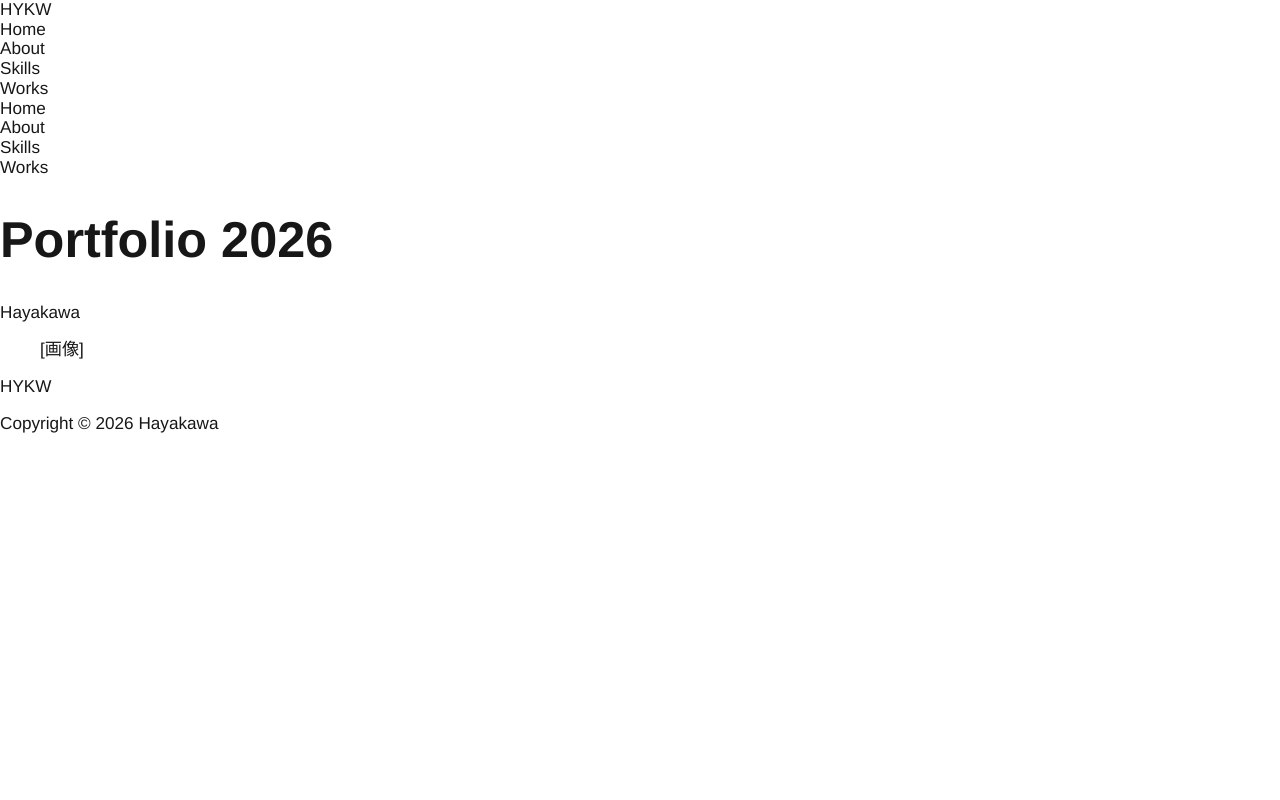
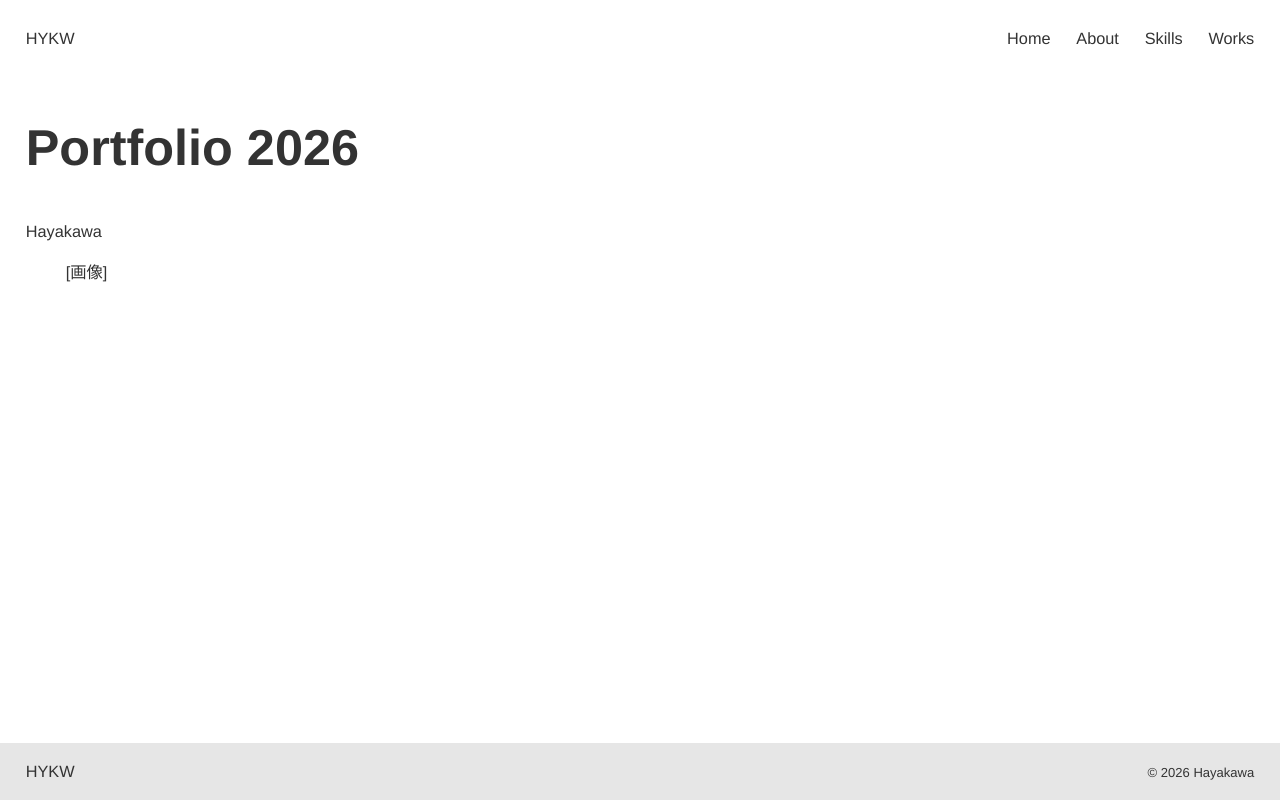
Before and after one commit to hayamin1111/portfolio2026, a Next.js app: page / in a window 1280 px wide. Built offline with nearby package versions, Linux system fonts and the light colour scheme.

Commit message:
style: add common style

```diff
--- a/src/app/globals.css
+++ b/src/app/globals.css
@@ -1,8 +1,101 @@
 @import 'modern-normalize';
+
+:root {
+  /* フラウザ幅 */
+  --min-screen-width: 360px;
+  --max-screen-width: 1920px;
+
+  /* フォントサイズ（ ジェネレータ：https://fluidtypography.com/ ） */
+  --body: clamp(0.875rem, 0.25vw + 0.819rem, 1.125rem); /* 14~18px */
+  --hero: clamp(3.75rem, 3.75vw + 2.906rem, 7.5rem); /* 60~120px */
+  --heading1: clamp(2rem, 2vw + 1.55rem, 4rem); /* 32~64px */
+  --heading2: clamp(1.5rem, 0.25vw + 1.444rem, 1.75rem); /* 24~28px */
+  --heading3: clamp(1.125rem, 0.125vw + 1.097rem, 1.25rem); /* 18~20px */
+  --small-heading1: clamp(0.875rem, 0.75vw + 0.706rem, 1.625rem); /* 14~26px */
+  --small-heading2: clamp(0.75rem, 0.563vw + 0.623rem, 1.313rem); /* 12~24px */
+
+  /* 余白 */
+  --space-xs: clamp(1.25rem, 0.625vw + 1.109rem, 1.875rem); /* 20~30px */
+  --space-sm: calc(var(--space-xs) * 1.5); /* 30~45px */
+  --space-md: calc(var(--space-xs) * 2); /* 40~60px */
+  --space-lg: calc(var(--space-xs) * 3); /* 60~90px */
+  --space-xl: calc(var(--space-xs) * 4); /* 80~120px */
+  --space-jump: clamp(1.25rem, 2.438vw + 0.702rem, 3.688rem); /* 20~60px */
+
+  /* 色（daisyUIのthemeより：https://daisyui.com/ ）  */
+  --color-base-100: #ffffff;
+  --color-base-200: #f2f2f2;
+  --color-base-300: #e6e6e6;
+  --color-base-content: #333333;
+  --color-primary: #45adea;
+  --color-primary-content: #1d2b34;
+  --color-secondary: #ed1643;
+  --color-secondary-content: #3e0a15;
+  --color-accent: #ffe500;
+  --color-accent-content: #3e3800;
+  --color-neutral: #373737;
+  --color-neutral-content: #d6d6d6;
+  --color-info: #5cb0d6;
+  --color-info-content: #1a2c35;
+  --color-success: #8e1f6a;
+  --color-success-content: #f4e8f0;
+  --color-warning: #ff8c2b;
+  --color-warning-content: #3e240a;
+  --color-error: #ff3356;
+  --color-error-content: #3e0b14;
+
+  --line-height: 1.5;
+}
+
+
+/* @media (prefers-color-scheme: dark) {
+  :root {
+    色（daisyUIのthemeより：https://daisyui.com/ ）
+    --color-base-100: #001e29;
+    --color-base-200: #002c3a;
+    --color-base-300: #001f2b;
+    --color-base-content: #f8e1bc;
+    --color-primary: #bdff00;
+    --color-primary-content: #588200;
+    --color-secondary: #d9c4f1;
+    --color-secondary-content: #73638a;
+    --color-accent: #666666;
+    --color-accent-content: #fafafa;
+    --color-neutral: #1a4657;
+    --color-neutral-content: #f8e1bc;
+    --color-info: #00bef1;
+    --color-info-content: #004b61;
+    --color-success: #00ce84;
+    --color-success-content: #004b2e;
+    --color-warning: #ffb84d;
+    --color-warning-content: #8e5a00;
+    --color-error: #ff4a6b;
+    --color-error-content: #7f0022;
+  }
+} */
+
+body {
+  background: var(--color-base-100);
+  color: var(--color-base-content);
+  line-height: var(--line-height);
+  font-family: "Helvetica Neue", Arial, "Hiragino Kaku Gothic ProN", "Hiragino Sans", "Noto Sans JP", sans-serif;
+  font-size: var(--body);
+}
+
+main {
+  max-width: var(--max-screen-width);
+  margin-inline: auto;
+  padding-inline: var(--space-xs);
+}
 
 a {
   text-decoration: none;
   color: inherit;
+  transition: color 0.2s;
+
+  &:hover {
+    color: color-mix(in srgb, currentColor, white 50%);
+  }
 }
 
 ul, ol {
@@ -17,46 +110,6 @@ img {
   vertical-align: bottom;
 }
 
-:root {
-  --background: #ffffff;
-  --foreground: #171717;
-
-  /* フォントサイズ（ ジェネレータ：https://fluidtypography.com/ ） */
-  --body: clamp(1rem, 0.125vw + 0.972rem, 1.125rem); /* 16~18px */
-  --hero: clamp(3.75rem, -1.875vw + 6.047rem, 5.625rem); /* 90~160px */
-  --heading1: clamp(2rem, 2vw + 1.55rem, 4rem); /* 32~64px */
-  --heading2: clamp(1.5rem, 0.25vw + 1.444rem, 1.75rem); /* 24~28px */
-  --heading3: clamp(1.125rem, 0.125vw + 1.097rem, 1.25rem); /* 18~20px */
-  --small-heading1: clamp(0.875rem, 0.75vw + 0.706rem, 1.625rem); /* 14~26px */
-  --small-heading2: clamp(0.75rem, 0.563vw + 0.623rem, 1.313rem); /* 12~24px */
-
-  /* 余白 */
-  --space-xs: clamp(1.25rem, 0.625vw + 1.109rem, 1.875rem); /* 20~30px */
-  --space-sm: calc(var(--space-xs) * 1.5); /* 30~45px */
-  --space-md: calc(var(--space-xs) * 2); /* 40~60px */
-  --space-lg: calc(var(--space-xs) * 3); /* 60~90px */
-  --space-xl: calc(var(--space-xs) * 4); /* 80~120px */
-  --space-jump: clamp(1.25rem, 2.438vw + 0.702rem, 3.688rem); /* 20~60px */
-}
-
-
-
-@media (prefers-color-scheme: dark) {
-  :root {
-    --background: #0a0a0a;
-    --foreground: #ededed;
-    --lineheight: 1.5;
-  }
-}
-
-body {
-  background: var(--background);
-  color: var(--foreground);
-  line-height: var(--lineheight);
-  font-family: "Helvetica Neue", Arial, "Hiragino Kaku Gothic ProN", "Hiragino Sans", "Noto Sans JP", sans-serif;
-  font-size: var(--body);
-}
-
 h1 {
   font-size: var(--heading1);
 }
--- a/src/app/layout.tsx
+++ b/src/app/layout.tsx
@@ -1,16 +1,5 @@
 import type { Metadata } from "next";
-import { Geist, Geist_Mono } from "next/font/google";
 import "./globals.css";
-
-const geistSans = Geist({
-  variable: "--font-geist-sans",
-  subsets: ["latin"],
-});
-
-const geistMono = Geist_Mono({
-  variable: "--font-geist-mono",
-  subsets: ["latin"],
-});
 
 export const metadata: Metadata = {
   title: "My new site",
@@ -21,11 +10,10 @@ export default function Layout({ children }: Readonly <{
   children: React.ReactNode;
 }>) {
   return (
-    <html
-      lang="ja"
-      className={`${geistSans.variable} ${geistMono.variable} h-full antialiased`}
-    >
-      <body className="min-h-full flex flex-col">{children}</body>
+    <html lang="ja">
+      <body>
+        {children}
+      </body>
     </html>
   );
 }
--- a/src/components/footer.module.css
+++ b/src/components/footer.module.css
@@ -0,0 +1,12 @@
+.footer {
+  padding-inline: var(--space-xs);
+  background: var(--color-base-300);
+}
+
+.copyright {
+  display: flex;
+  justify-content: space-between;
+  align-items: center;
+  max-width: var(--max-screen-width);
+  margin-inline: auto;
+}
--- a/src/components/footer.tsx
+++ b/src/components/footer.tsx
@@ -1,10 +1,13 @@
 import Logo from "@/components/logo";
+import styles from "@/components/footer.module.css";
 
 export default function Footer() {
   return (
-    <footer>
-    <Logo />
-    <p>Copyright © 2026 Hayakawa</p>
+    <footer className={styles.footer}>
+      <div className={styles.copyright}>
+        <Logo />
+        <p><small>© 2026 Hayakawa</small></p>
+      </div>
     </footer>
   )
 }
--- a/src/components/header.module.css
+++ b/src/components/header.module.css
@@ -0,0 +1,9 @@
+.header {
+  display: flex;
+  justify-content: space-between;
+  align-items: center;
+  max-width: var(--max-screen-width);
+  width: 100%;
+  margin-inline: auto;
+  padding-inline: var(--space-xs);
+}
--- a/src/components/header.tsx
+++ b/src/components/header.tsx
@@ -1,9 +1,10 @@
 import Logo from "@/components/logo";
-import Nav from "@/components/nav";
+import Nav from '@/components/nav';
+import styles from '@/components/header.module.css';
 
 export default function Header() {
   return (
-    <header>
+    <header className={styles.header}>
       <Logo />
       <Nav />
     </header>
--- a/src/components/hero.tsx
+++ b/src/components/hero.tsx
@@ -1,8 +1,10 @@
-type HeroProps = {
+import styles from '@/components/header.module.css'
+
+interface HeroProps {
   title?: string;
   subTitle?: string;
   imageOn?: boolean;
-};
+}
 
 export default function Hero({
   title = "デフォルトタイトル",
@@ -10,9 +12,9 @@ export default function Hero({
   imageOn = false,
 }: HeroProps) {
   return (
-    <div>
-      <h1>{title}</h1>
-      <p>{subTitle}</p>
+    <div className={styles.text}>
+      <h1 className={styles.title}>{title}</h1>
+      <p className={styles.subTitle}>{subTitle}</p>
       {imageOn && <figure>[画像]</figure>}
     </div>
   );
--- a/src/components/layout/mainLayout.module.css
+++ b/src/components/layout/mainLayout.module.css
@@ -0,0 +1,10 @@
+/* 直下にheader・main・footerの3要素 */
+.wrapper {
+  display: grid;
+  min-height: 100svh;
+  grid-template-rows: auto 1fr auto;
+}
+
+.main {
+  width: 100%;
+}
--- a/src/components/layout/mainLayout.tsx
+++ b/src/components/layout/mainLayout.tsx
@@ -1,26 +1,26 @@
 import Header from '@/components/header';
 import Footer from '@/components/footer';
-import Nav from '@/components/nav';
+import styles from '@/components/layout/mainLayout.module.css';
 
 /**
  * 基本レイアウト
  * - 全ページ共通
  * - ヘッダー・ナビゲーション・フッター
  */
-export default function MainLayout({ children }: Readonly <{
-  children: React.ReactNode;
-}>) {
+interface MainLayoutProps {
+  children: React.ReactNode
+}
+
+export default function MainLayout({ children }: MainLayoutProps) {
   return (
-    <>
+    <div className={styles.wrapper}>
       <Header />
-      <Nav />
 
-      <main>
+      <main className={styles.main}>
         {children}
       </main>
 
       <Footer />
-
-    </>
+    </div>
   );
 }
--- a/src/components/nav.module.css
+++ b/src/components/nav.module.css
@@ -0,0 +1,8 @@
+.nav {
+  margin-block: var(--space-xs);
+}
+.list {
+  display: flex;
+  justify-content: flex-end;
+  column-gap: var(--space-xs);
+}
--- a/src/components/nav.tsx
+++ b/src/components/nav.tsx
@@ -1,9 +1,10 @@
+import styles from '@/components/nav.module.css';
 import Link from "next/link";
 
 export default function Nav() {
   return (
-    <nav>
-      <ul>
+    <nav className={styles.nav}>
+      <ul className={styles.list}>
         <li>
           <Link href="/">Home</Link>
         </li>
```
Also changed, not shown: src/components/hero.module.css (+12 -0 lines).
